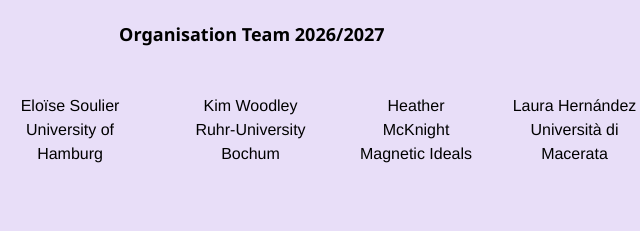
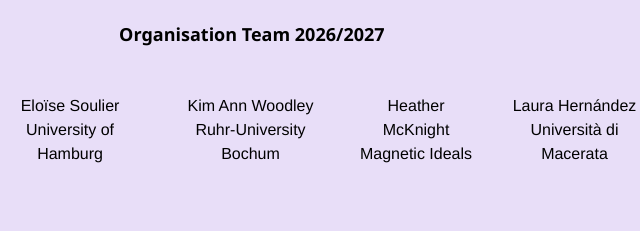
Before and after one commit to philosophy-critique-and-ai/pcai.github.io, a plain HTML site: page index.html in a window 1280 px wide. Shown: the part 2476-2707 px from the top of the page, 424-1064 px from the left. Drawn offline with Linux system fonts and the light colour scheme.

Commit message:
Update name of member

```diff
--- a/index.html
+++ b/index.html
@@ -403,7 +403,7 @@
                             University of Hamburg
                         </div>
                         <div class="member">
-                            Kim Woodley
+                            Kim Ann Woodley
                             Ruhr-University Bochum
                         </div>
                         <div class="member">
```
